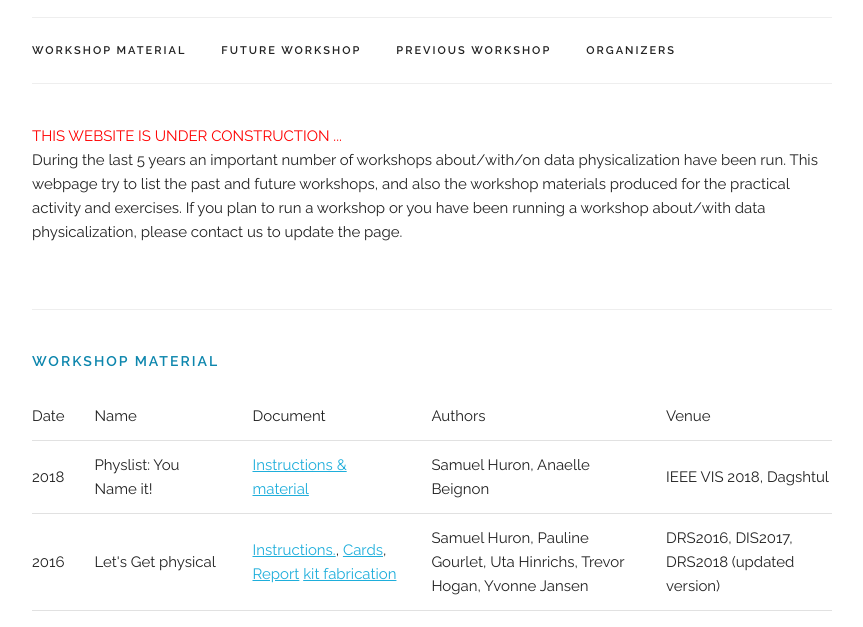
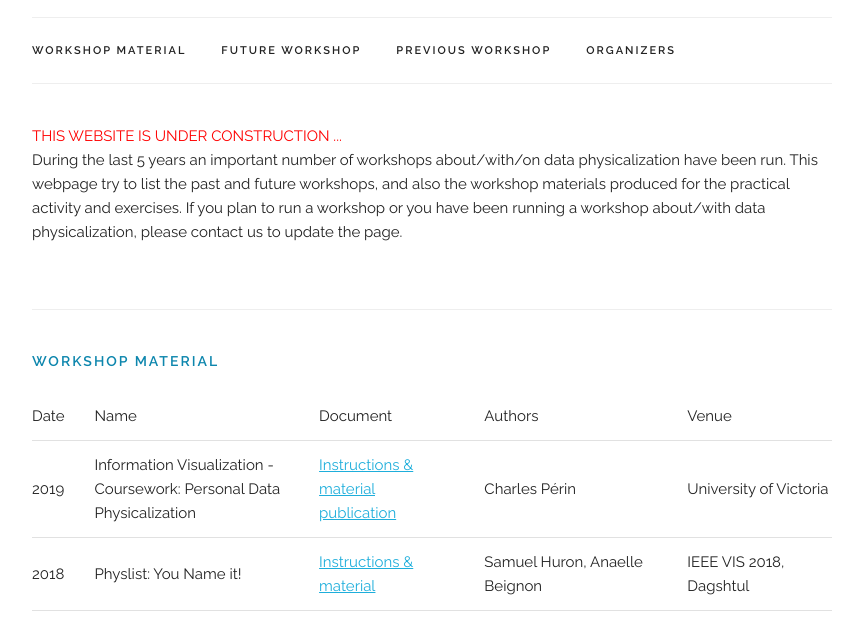
Before and after one commit to data-physicalisation/data-physicalisation.github.io, a plain HTML site: page index.html in a window 1280 px wide. Shown: the part 162-789 px from the top of the page, without its empty margins (208-1071 px from the left). Drawn offline with nearby package versions, Linux system fonts and the light colour scheme.

Commit message:
Update index.html

```diff
--- a/index.html
+++ b/index.html
@@ -77,6 +77,17 @@
           <td>Document </td>
           <td>Authors </td>
           <td>Venue </td>
+        </tr>
+
+
+
+
+        <tr>
+          <td>2019 </td>
+          <td>Information Visualization - Coursework: Personal Data Physicalization  </td>
+          <td><a href="http://web.uvic.ca/~cperin/teaching/2019/infovis/personal-data-project/personal-data-project.html" target="_blank">Instructions & material</a> <a href="https://ieeexplore.ieee.org/abstract/document/9547792">publication</a>  </td>
+          <td> Charles Périn </td>
+          <td> University of Victoria</td>
         </tr>
 
         <tr>
```
